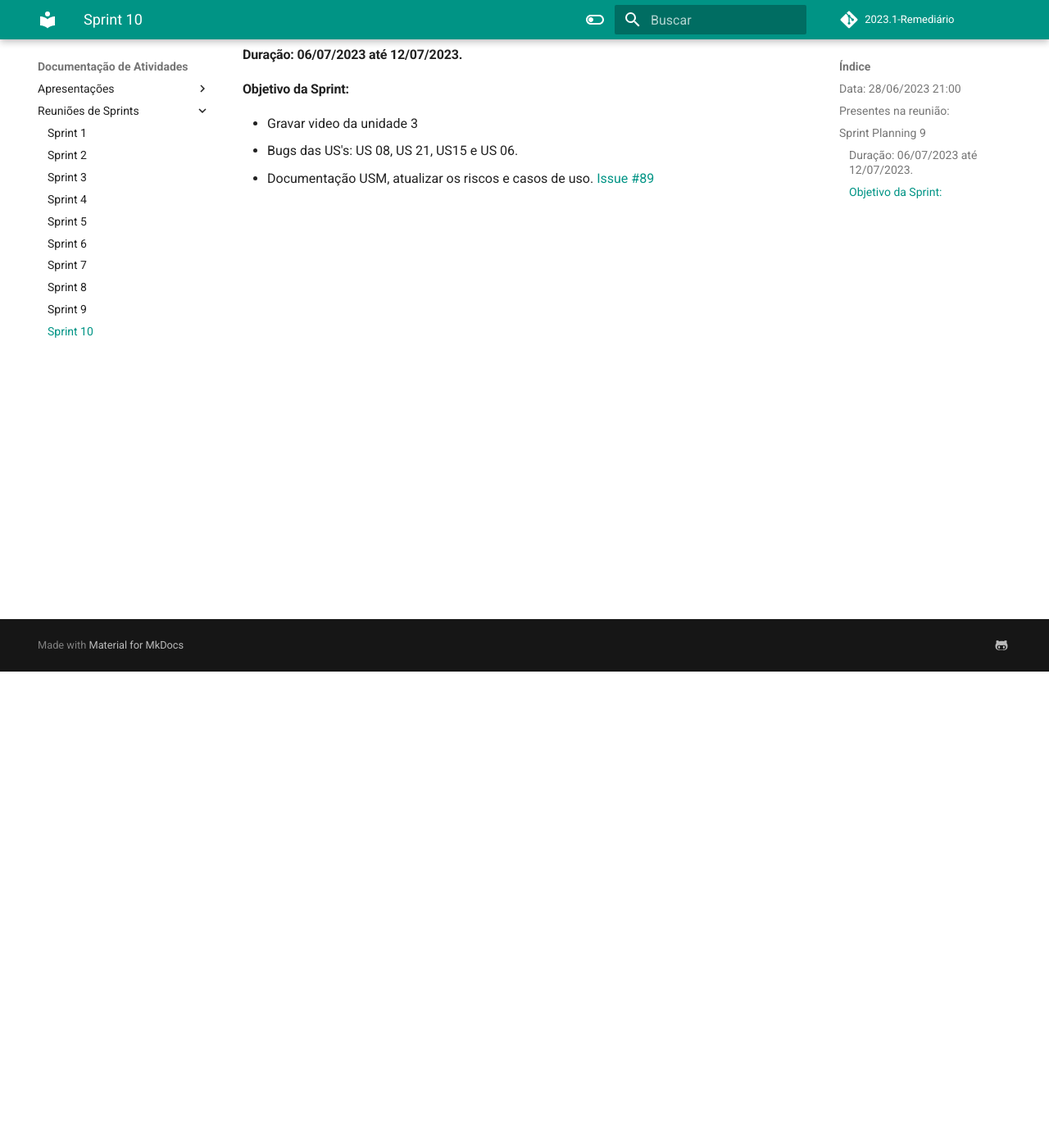
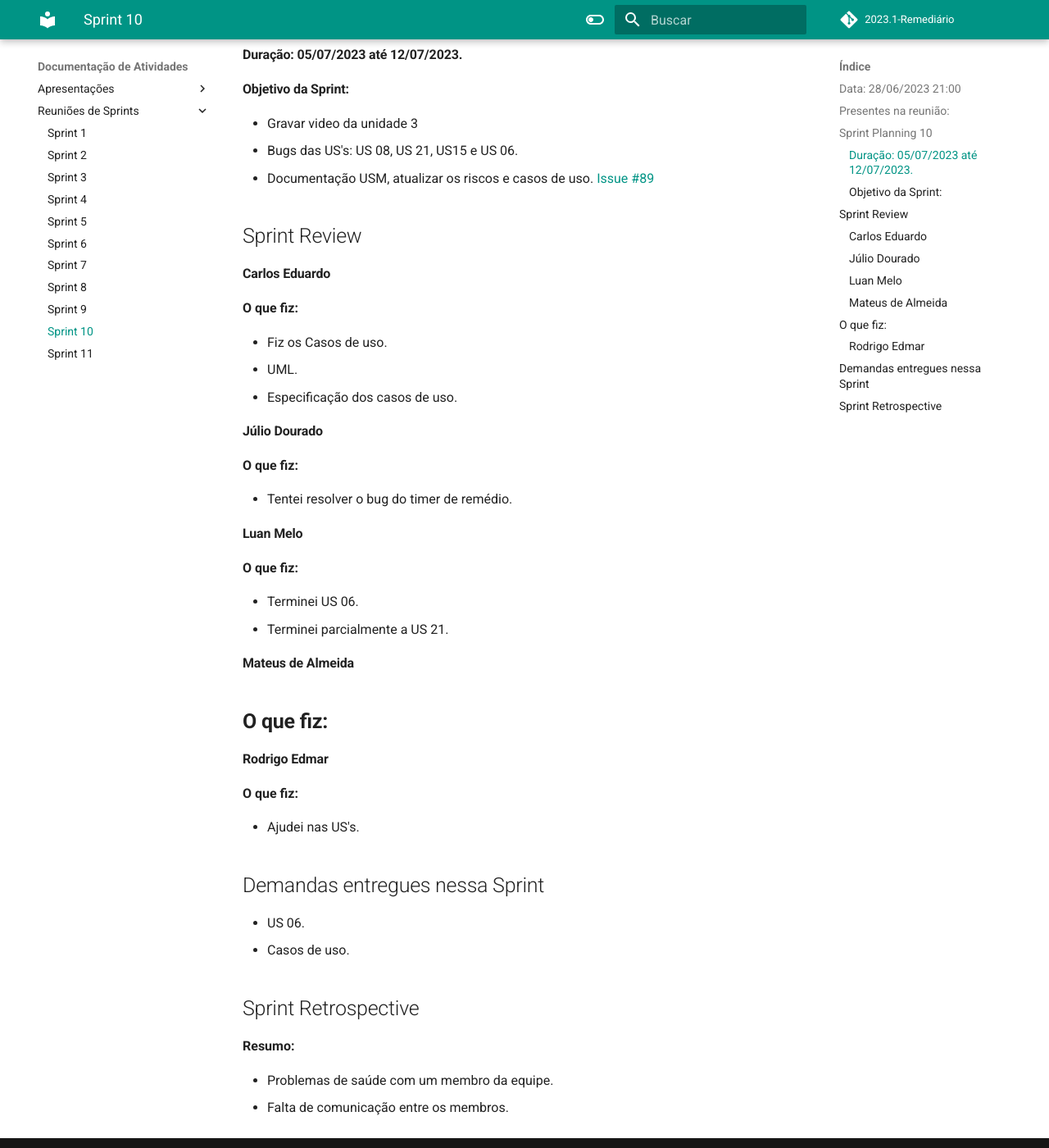
Before and after one commit to mdsreq-fga-unb/2023.1-Remediario, an MkDocs documentation site: the page built from docs/documentacao/Reuniões de Sprints/Sprint10.md, in a window 1280 px wide and 1400 px high, scrolled down 581 px. Shown: the whole window at 82% size. Built offline with MkDocs 1.6.1 and Material for MkDocs 9.7.7, drawn with Linux system fonts in a browser that asks for light colours; comment, search, counter and statistics services are not loaded.

Commit message:
sprint 11

```diff
--- a/docs/documentacao/Reuniões de Sprints/Sprint10.md
+++ b/docs/documentacao/Reuniões de Sprints/Sprint10.md
@@ -8,11 +8,50 @@
 - Mateus.
 - Bruna (Monitora)
 
-## Sprint Planning 9
+## Sprint Planning 10
 
-#### Duração: 06/07/2023 até 12/07/2023.
+#### Duração: 05/07/2023 até 12/07/2023.
 #### Objetivo da Sprint:
 
 - Gravar video da unidade 3
 - Bugs das US's: US 08, US 21, US15 e US 06.
 - Documentação USM, atualizar os riscos e casos de uso. [Issue #89](https://github.com/mdsreq-fga-unb/2023.1-Remediario/issues/89)
+
+## Sprint Review
+#### Carlos Eduardo
+**O que fiz:**
+
+- Fiz os Casos de uso.
+- UML.
+- Especificação dos casos de uso.
+
+#### Júlio Dourado
+**O que fiz:**
+
+- Tentei resolver o bug do timer de remédio.
+
+#### Luan Melo
+**O que fiz:**
+
+- Terminei US 06.
+- Terminei parcialmente a US 21.
+
+#### Mateus de Almeida
+**O que fiz:**
+-
+
+#### Rodrigo Edmar
+**O que fiz:**
+
+- Ajudei nas US's.
+
+## Demandas entregues nessa Sprint
+
+- US 06.
+- Casos de uso.
+
+## Sprint Retrospective
+**Resumo:**
+
+- Problemas de saúde com um membro da equipe.
+- Falta de comunicação entre os membros.
--- a/mkdocs.yml
+++ b/mkdocs.yml
@@ -43,6 +43,7 @@ nav:
           - Sprint 8: "documentacao/Reuniões de Sprints/Sprint8.md"
           - Sprint 9: "documentacao/Reuniões de Sprints/Sprint9.md"
           - Sprint 10: "documentacao/Reuniões de Sprints/Sprint10.md"
+          - Sprint 11: "documentacao/Reuniões de Sprints/Sprint11.md"
 
   - Entregas:
       - Unidade 1:
```
Also changed, not shown: docs/documentacao/Reuniões de Sprints/Sprint11.md (added, +23 -0 lines), docs/documentacao/Reuniões de Sprints/Sprint9.md (+37 -0 lines).
